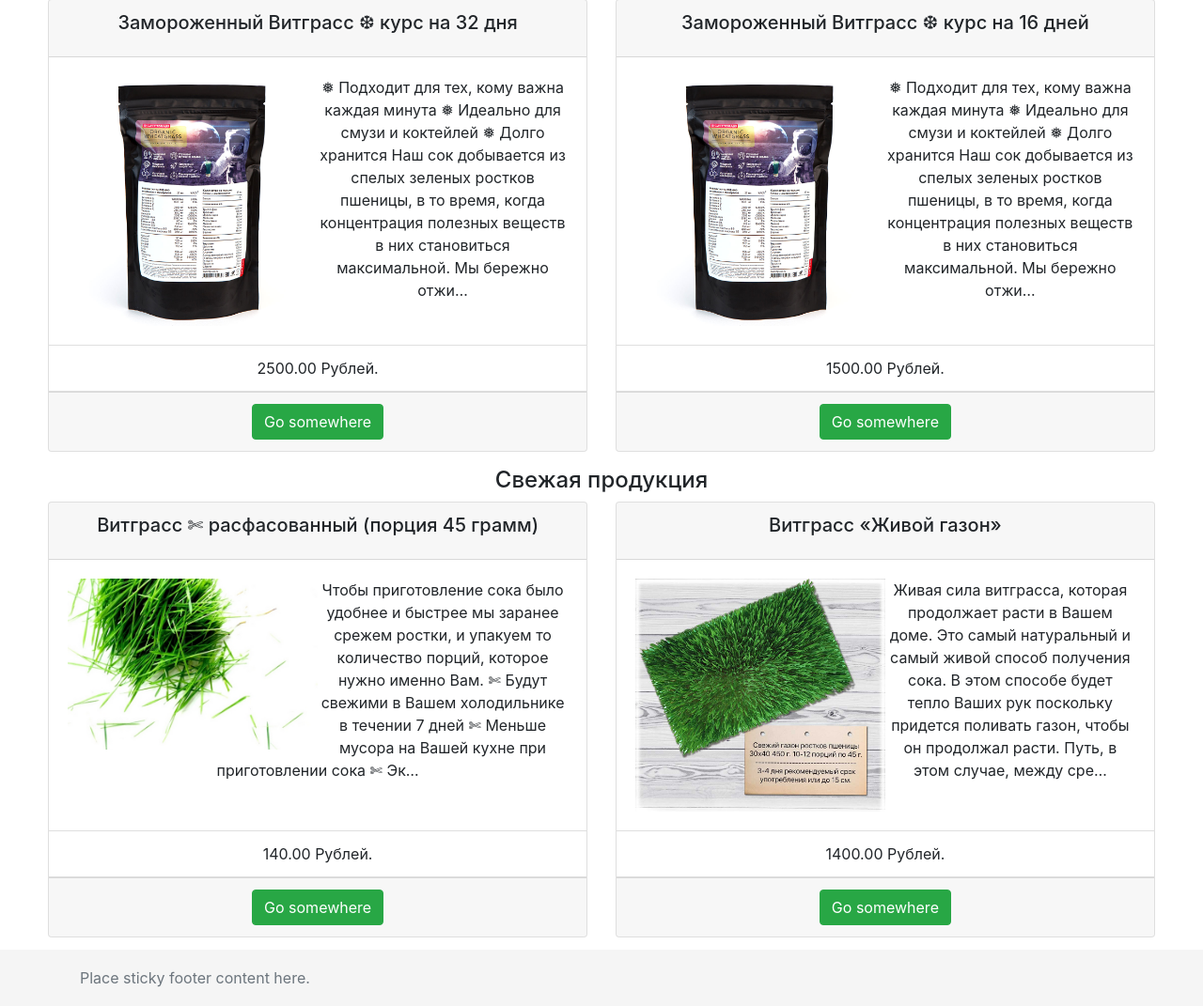
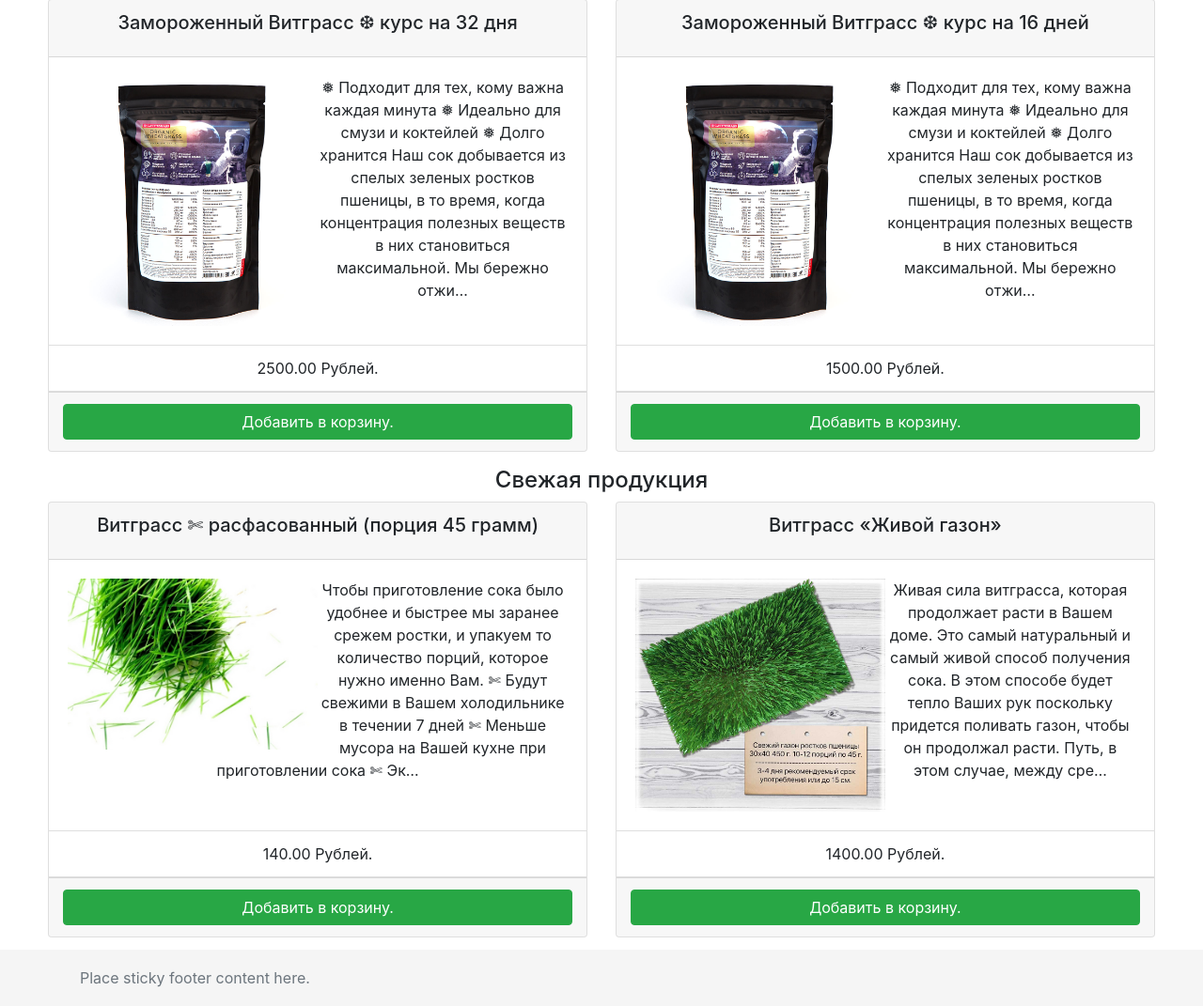
Before and after one commit to MaxSpacer/coolbed_proj, a Django app: page / in a window 1280 px wide. Shown: the part 1235-2306 px from the top of the page at 94% size. Run offline with Django 3.2, Linux system fonts and the light colour scheme; data comes from the database, SQL or seed files in the repository; both versions use the stored data as it was after the commit; some libraries are stand-ins or nearby versions.

Commit message:
beta full ajax

```diff
--- a/static/static_dev/js/script.js
+++ b/static/static_dev/js/script.js
@@ -1,7 +1,7 @@
 $(document).ready(function() {
     var form = $('.formBuyProduct');
-    console.log(form);
-
+    var clikForm = $(this);
+    console.log(clikForm);
     function basketUpdating(product_id, numb, is_delete){
 
         var data  = {};
@@ -45,9 +45,22 @@ $(document).ready(function() {
 
     form.on('submit', function(e){
         e.preventDefault();
-        var numb = $('.inBuyProduct').val();
+        var clikedForm = $(this);
+            console.log("сдшсл");
+            console.log(clikedForm);
+        inputObj = $('.inBuyProduct');
+        if (inputObj.length){
+            var numb = inputObj.val();
+            console.log("numb");
+            console.log(numb);
+        }
+        else { var numb = 1;
+        console.log("onenumb");
         console.log(numb);
+        }
         var in_buy_btn = $('.in-buy-btn');
+        console.log("in");
+        console.log(in_buy_btn);
         var product_name = in_buy_btn.data("product_name");
         var product_id = in_buy_btn.data("product_id");
         var product_price = in_buy_btn.data("product_price");
--- a/templates/landing/products_cards.html
+++ b/templates/landing/products_cards.html
@@ -17,7 +17,16 @@
 		</li>
 	</ul>
 	<div class="card-footer">
-		<a href="#" class="btn btn-success">Go somewhere</a>
+
+		<form class="formBuyProduct form-row form-inline justify-content-center" action="{% url 'basket_adding' %}">{% csrf_token %}
+				<label class="sr-only" for="inlineFormInputGroupUsername2">Username</label>
+			<input type="hidden" class="inBuyProduct form-control" name = "val" value="1" required>
+			<button type="submit" class="in-buy-btn btn btn-success btn-block" data-product_id="{{ product_image.product.id }}" data-product_name="{{ product_image.product.name }}"
+				data-product_price="{{ product_image.product.price }}"
+			>Добавить в корзину.</button>
+		</form>
+
+		<!-- <a href="#" class="btn btn-success">Go somewhere</a> -->
 	</div>
 </div>
 {% endblock products_cards %}
```
Also changed, not shown: db.sqlite3.
